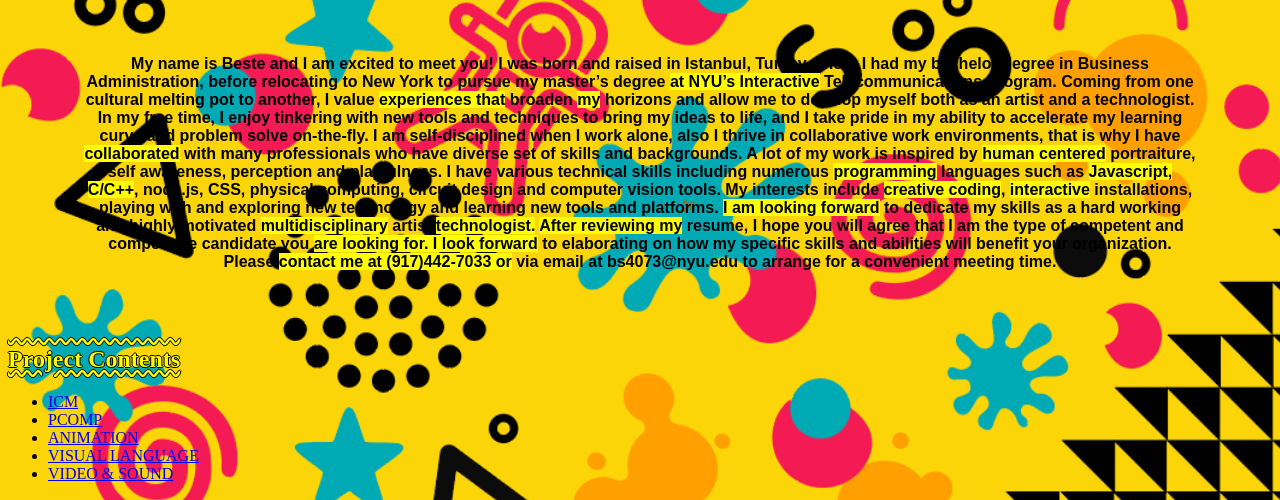
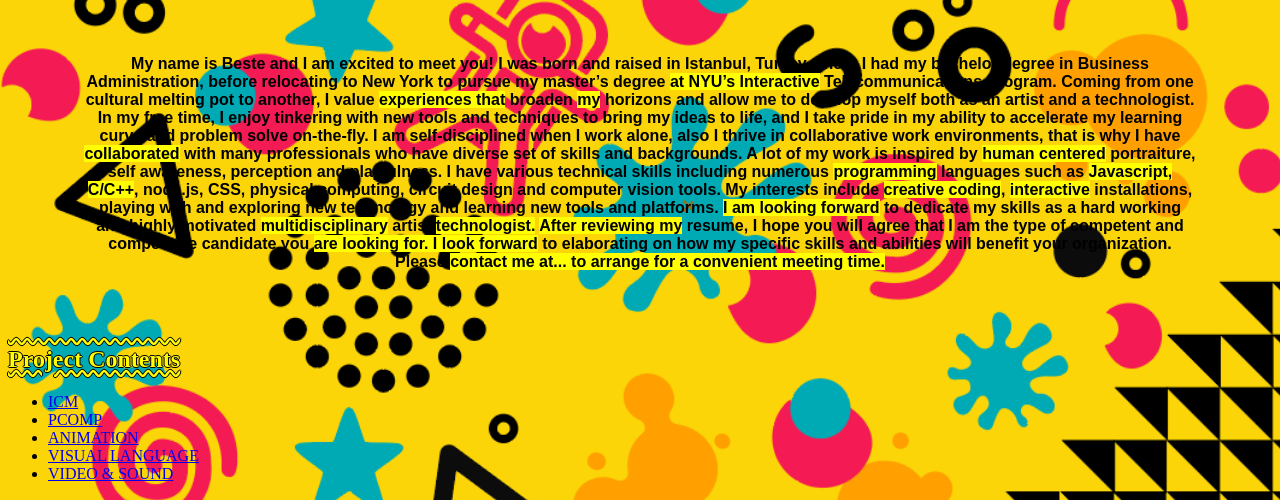
Before and after one commit to bestesaylar/Assignment1, a plain HTML site: page index.html in a window 1280 px wide. Shown: the part 290-790 px from the top of the page. Drawn offline with Linux system fonts and the light colour scheme.

Commit message:
Update index.html

```diff
--- a/index.html
+++ b/index.html
@@ -62,7 +62,7 @@ to {left: 1005px;}
             motivated <mark>multidisciplinary</mark> artist/<mark>technologist.</mark>
         <mark>After reviewing my</mark> resume, I hope you will agree that I am the type of competent and competitive candidate you
     <mark>are looking for. I look forward</mark> to elaborating on how my specific skills and abilities will benefit your organization.
-            Please <mark>contact me at (917)442-7033 or</mark> via email at bs4073@nyu.edu to arrange for a convenient meeting time.</p>
+            Please <mark>contact me at... to arrange for a convenient meeting time.</p>
         </div>
     </div>
         </header>
```
